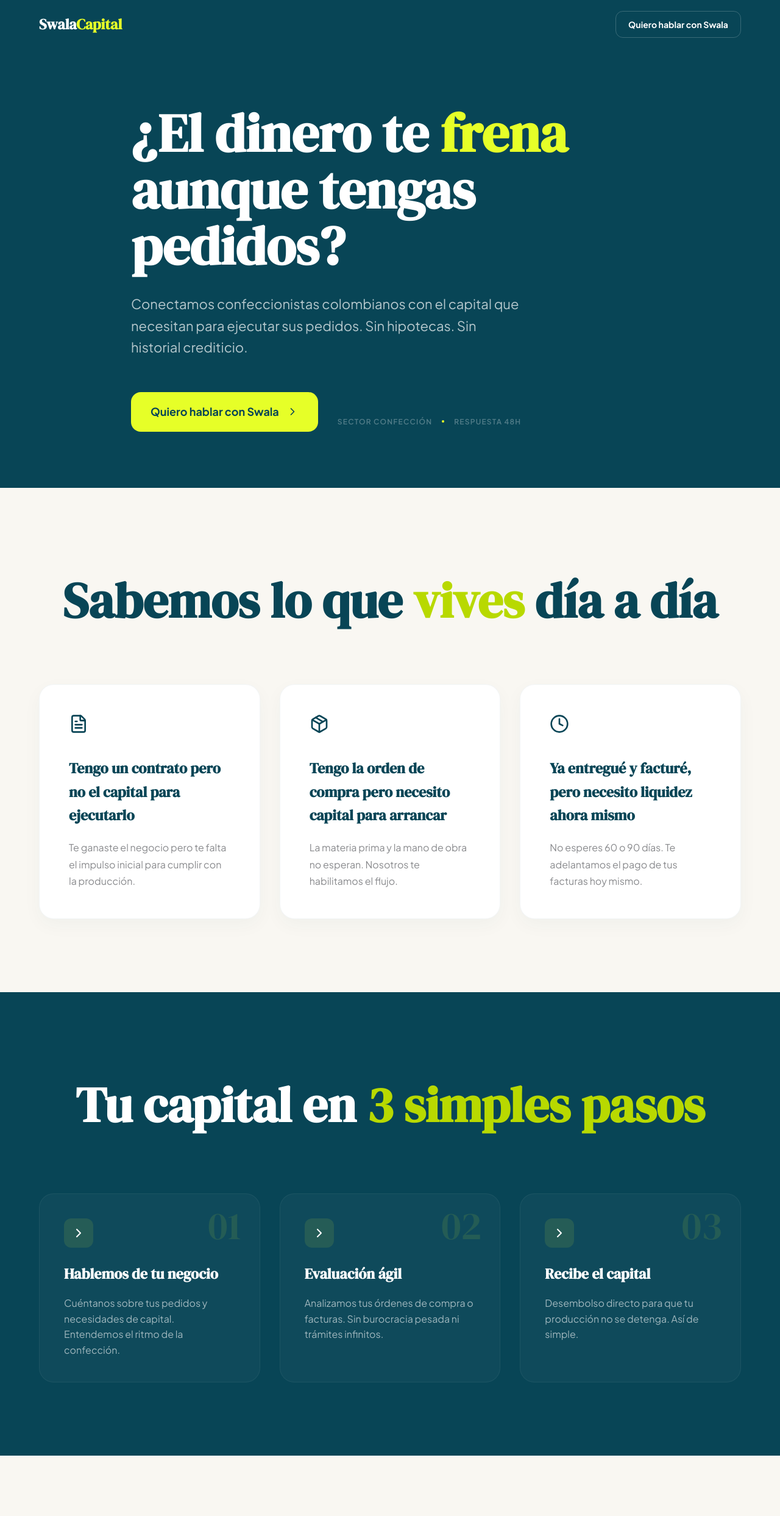
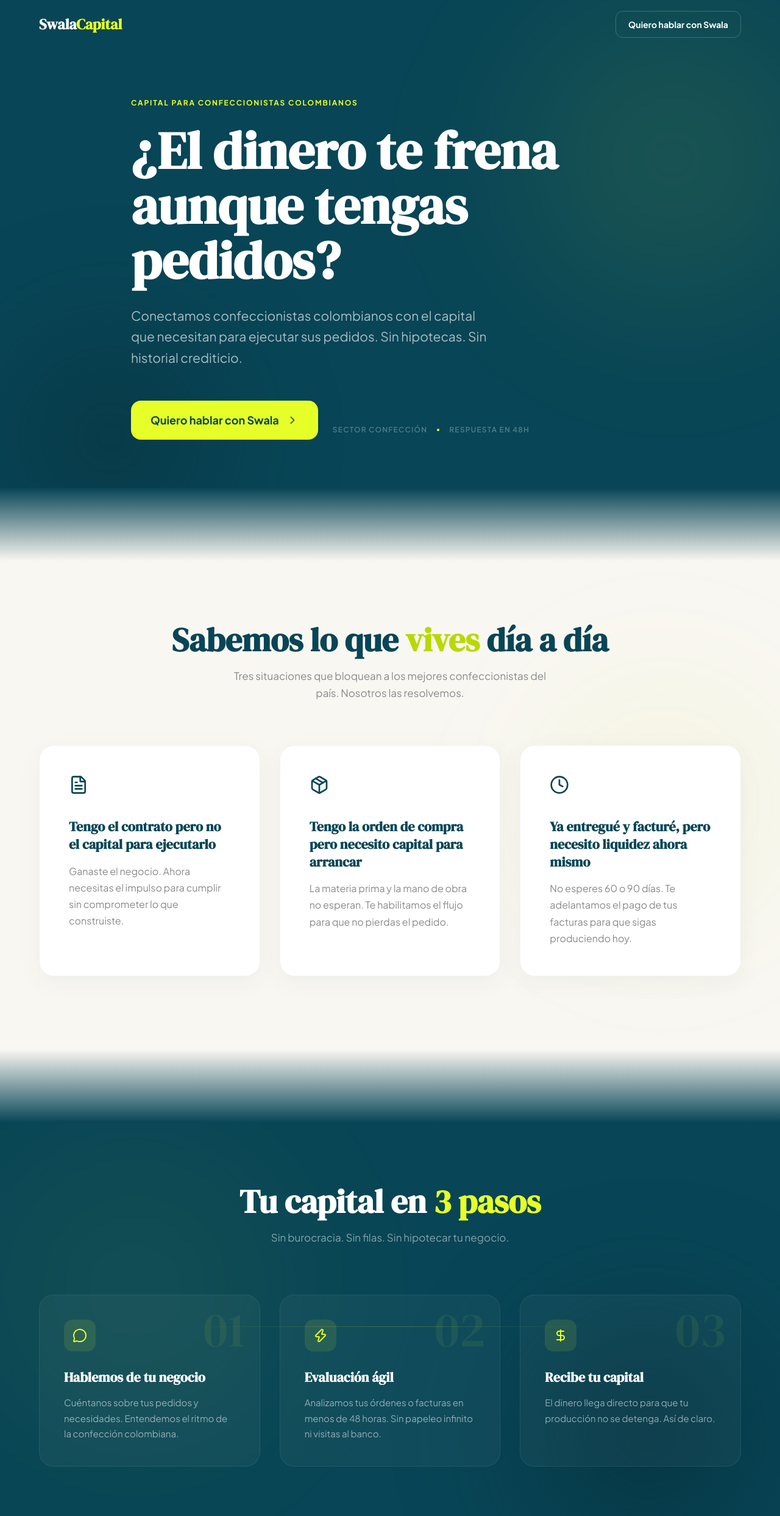
Before and after one commit to Swala-capital/SWALA-Web, a React (Vite) app: page / in a window 1280 px wide. Shown: the top 2486 px of the page at 61% size. Before the commit the page ends 2387 px from the top, so only its background shows below. Built offline with nearby package versions, Linux system fonts and the light colour scheme.

Commit message:
Mejora: Dinamismo de fondo, conectores entre secciones y animaciones fluidas

```diff
--- a/src/App.jsx
+++ b/src/App.jsx
@@ -1,255 +1,378 @@
-import { motion } from 'framer-motion';
-import { FileText, Package, Clock, ChevronRight } from 'lucide-react';
-import { useState, useEffect } from 'react';
+import { motion, useScroll, useTransform } from 'framer-motion';
+import { FileText, Package, Clock, ChevronRight, MessageCircle, Zap, DollarSign } from 'lucide-react';
+import { useState, useEffect, useRef } from 'react';
 
+/* ─── ANIMACIONES GLOBALES ─── */
+const fadeUp = {
+  hidden: { opacity: 0, y: 40 },
+  visible: (delay = 0) => ({
+    opacity: 1,
+    y: 0,
+    transition: { duration: 0.7, delay, ease: [0.16, 1, 0.3, 1] },
+  }),
+};
+
+const fadeIn = {
+  hidden: { opacity: 0 },
+  visible: (delay = 0) => ({
+    opacity: 1,
+    transition: { duration: 0.6, delay },
+  }),
+};
+
+/* ─── ORBE ANIMADO ─── */
+const Orb = ({ color, size, top, left, right, bottom, delay = 0, duration = 20, dx = 80, dy = 60 }) => (
+  <motion.div
+    animate={{ x: [0, dx, 0], y: [0, dy, 0], scale: [1, 1.15, 1] }}
+    transition={{ duration, repeat: Infinity, ease: 'easeInOut', delay }}
+    style={{
+      position: 'absolute',
+      width: size, height: size,
+      top, left, right, bottom,
+      borderRadius: '50%',
+      background: `radial-gradient(circle, ${color} 0%, transparent 70%)`,
+      filter: 'blur(80px)',
+      pointerEvents: 'none',
+    }}
+  />
+);
+
+/* ─── CONECTOR ENTRE SECCIONES ─── */
+const SectionConnector = ({ from, to }) => (
+  <div style={{
+    height: '120px',
+    background: `linear-gradient(to bottom, ${from}, ${to})`,
+    position: 'relative',
+    zIndex: 1,
+  }} />
+);
+
+/* ─── TARJETA DE SITUACIÓN ─── */
+const SituationCard = ({ icon, title, desc, delay }) => (
+  <motion.div
+    variants={fadeUp}
+    custom={delay}
+    initial="hidden"
+    whileInView="visible"
+    viewport={{ once: true, amount: 0.2 }}
+    whileHover={{ y: -10, transition: { duration: 0.3 } }}
+    style={{
+      background: '#fff',
+      padding: '48px',
+      borderRadius: '24px',
+      border: '1px solid rgba(8,69,86,0.06)',
+      boxShadow: '0 10px 40px rgba(8,69,86,0.05)',
+      transition: 'border-color 0.4s, box-shadow 0.4s',
+      cursor: 'default',
+    }}
+    className="sit-card"
+  >
+    <div style={{ marginBottom: '28px', color: 'var(--color-petroleo)' }}>{icon}</div>
+    <h3 style={{
+      fontFamily: 'var(--font-display)', fontSize: '22px',
+      color: 'var(--color-petroleo)', marginBottom: '16px', lineHeight: 1.3,
+    }}>{title}</h3>
+    <p style={{ color: 'var(--color-gris)', fontSize: '16px', lineHeight: 1.7 }}>{desc}</p>
+  </motion.div>
+);
+
+/* ─── TARJETA DE PASO ─── */
+const StepCard = ({ number, icon, title, desc, delay }) => (
+  <motion.div
+    variants={fadeUp}
+    custom={delay}
+    initial="hidden"
+    whileInView="visible"
+    viewport={{ once: true, amount: 0.2 }}
+    whileHover={{ y: -8, transition: { duration: 0.3 } }}
+    style={{
+      position: 'relative',
+      padding: '40px',
+      background: 'rgba(255,255,255,0.04)',
+      borderRadius: '24px',
+      border: '1px solid rgba(255,255,255,0.07)',
+      overflow: 'hidden',
+      cursor: 'default',
+    }}
+    className="step-card"
+  >
+    {/* Número decorativo de fondo */}
+    <div style={{
+      position: 'absolute', top: '16px', right: '24px',
+      fontFamily: 'var(--font-display)', fontSize: '80px',
+      color: 'rgba(230,255,40,0.07)', lineHeight: 1, userSelect: 'none',
+    }}>{number}</div>
+
+    {/* Caja de icono */}
+    <div style={{
+      width: '52px', height: '52px',
+      background: 'rgba(230,255,40,0.1)',
+      borderRadius: '14px',
+      display: 'flex', alignItems: 'center', justifyContent: 'center',
+      marginBottom: '28px',
+      color: 'var(--color-lima)',
+    }}>{icon}</div>
+
+    <h3 style={{
+      fontFamily: 'var(--font-display)', fontSize: '22px',
+      color: '#fff', marginBottom: '14px', lineHeight: 1.3,
+    }}>{title}</h3>
+    <p style={{ color: 'rgba(255,255,255,0.55)', fontSize: '15px', lineHeight: 1.7 }}>{desc}</p>
+  </motion.div>
+);
+
+/* ─── APP PRINCIPAL ─── */
 const App = () => {
   const [scrolled, setScrolled] = useState(false);
 
   useEffect(() => {
-    const handleScroll = () => setScrolled(window.scrollY > 50);
-    window.addEventListener('scroll', handleScroll);
-    return () => window.removeEventListener('scroll', handleScroll);
+    const onScroll = () => setScrolled(window.scrollY > 60);
+    window.addEventListener('scroll', onScroll);
+    return () => window.removeEventListener('scroll', onScroll);
   }, []);
 
   return (
-    <div className="app-root">
-      {/* BACKGROUND DYNAMICS */}
-      <div className="bg-glow">
-        <motion.div
-          animate={{
-            x: [0, 100, 0],
-            y: [0, 50, 0],
-            scale: [1, 1.2, 1],
-          }}
-          transition={{ duration: 20, repeat: Infinity, ease: "linear" }}
-          style={{
-            position: 'absolute', top: '-10%', right: '-10%', width: '800px', height: '800px',
-            borderRadius: '50%', background: 'radial-gradient(circle, rgba(230, 255, 40, 0.08) 0%, transparent 70%)', filter: 'blur(80px)'
-          }}
-        />
-        <motion.div
-          animate={{
-            x: [0, -80, 0],
-            y: [0, 100, 0],
-            scale: [1, 1.1, 1],
-          }}
-          transition={{ duration: 25, repeat: Infinity, ease: "linear" }}
-          style={{
-            position: 'absolute', bottom: '-10%', left: '-10%', width: '600px', height: '600px',
-            borderRadius: '50%', background: 'radial-gradient(circle, rgba(8, 69, 86, 0.04) 0%, transparent 70%)', filter: 'blur(80px)'
-          }}
-        />
-      </div>
+    <div style={{ position: 'relative' }}>
 
-      {/* NAVIGATION */}
-      <nav className={scrolled ? 'scrolled' : ''}>
+      {/* ── NAVEGACIÓN ── */}
+      <nav style={{
+        position: 'fixed', top: 0, left: 0, width: '100%', zIndex: 1000,
+        height: scrolled ? '68px' : '80px',
+        background: scrolled ? 'rgba(8,69,86,0.96)' : 'transparent',
+        backdropFilter: scrolled ? 'blur(12px)' : 'none',
+        borderBottom: scrolled ? '1px solid rgba(255,255,255,0.08)' : 'none',
+        display: 'flex', alignItems: 'center',
+        transition: 'all 0.5s cubic-bezier(0.16,1,0.3,1)',
+      }}>
         <div className="container nav-wrapper">
-          <a href="#" className="logo">
-            Swala<span>Capital</span>
-          </a>
-          <a href="#formulario" className="btn-nav">
-            Quiero hablar con Swala
-          </a>
+          <a href="#" className="logo">Swala<span>Capital</span></a>
+          <a href="#formulario" className="btn-nav">Quiero hablar con Swala</a>
         </div>
       </nav>
 
-      {/* HERO SECTION */}
-      <header className="hero">
-        <div className="container">
+      {/* ══════════════════════════════════
+          SECCIÓN 1 — HERO (Petróleo)
+      ══════════════════════════════════ */}
+      <header style={{
+        minHeight: '100vh',
+        background: 'var(--color-petroleo)',
+        display: 'flex', alignItems: 'center',
+        paddingTop: '80px',
+        position: 'relative',
+        overflow: 'hidden',
+      }}>
+        {/* Orbes internos del Hero */}
+        <Orb color="rgba(230,255,40,0.10)" size="700px" top="-15%" right="-10%" duration={18} dx={60} dy={40} />
+        <Orb color="rgba(8,45,56,0.6)"    size="500px" bottom="-20%" left="-5%"  duration={24} delay={3} dx={-40} dy={60} />
+
+        <div className="container" style={{ position: 'relative', zIndex: 2 }}>
           <motion.div
-            initial={{ opacity: 0, y: 30 }}
-            animate={{ opacity: 1, y: 0 }}
-            transition={{ duration: 0.8 }}
+            variants={fadeUp}
+            initial="hidden"
+            animate="visible"
             className="hero-content"
           >
-            <h1>
-              ¿El dinero te <span className="accent">frena</span> aunque tengas pedidos?
+            <motion.p
+              variants={fadeIn}
+              custom={0.2}
+              initial="hidden"
+              animate="visible"
+              style={{
+                fontSize: '12px', fontWeight: 700, letterSpacing: '0.15em',
+                textTransform: 'uppercase', color: 'var(--color-lima)',
+                marginBottom: '24px',
+              }}
+            >
+              Capital para confeccionistas colombianos
+            </motion.p>
+
+            <h1 className="hero-h1">
+              ¿El dinero te <span className="accent">frena</span><br />aunque tengas pedidos?
             </h1>
-            <p className="hero-sub">
-              Conectamos confeccionistas colombianos con el capital que necesitan para ejecutar sus pedidos. Sin hipotecas. Sin historial crediticio.
-            </p>
-            <div className="hero-actions-container">
+
+            <motion.p variants={fadeUp} custom={0.2} initial="hidden" animate="visible" className="hero-sub">
+              Conectamos confeccionistas colombianos con el capital que necesitan para ejecutar sus pedidos.
+              Sin hipotecas. Sin historial crediticio.
+            </motion.p>
+
+            <motion.div variants={fadeUp} custom={0.4} initial="hidden" animate="visible" className="hero-actions-container">
               <a href="#formulario" className="btn-primary">
                 Quiero hablar con Swala
                 <ChevronRight size={20} />
               </a>
               <div className="hero-badges">
                 <span>Sector Confección</span>
-                <div className="dot"></div>
-                <span>Respuesta 48h</span>
+                <div className="dot" />
+                <span>Respuesta en 48h</span>
               </div>
-            </div>
+            </motion.div>
           </motion.div>
         </div>
       </header>
 
-      {/* SECTION 2: SITUACIONES */}
-      <section className="sec" id="situaciones">
-        <div className="container">
+      {/* Conector Hero → Situaciones */}
+      <SectionConnector from="var(--color-petroleo)" to="var(--color-blanco-hueso)" />
+
+      {/* ══════════════════════════════════
+          SECCIÓN 2 — SITUACIONES (Hueso)
+      ══════════════════════════════════ */}
+      <section id="situaciones" style={{
+        background: 'var(--color-blanco-hueso)',
+        padding: '100px 0 120px',
+        position: 'relative',
+        overflow: 'hidden',
+      }}>
+        {/* Orbe suave Lima, apenas perceptible en el fondo hueso */}
+        <Orb color="rgba(184,217,0,0.08)" size="600px" top="10%" right="-10%" duration={22} delay={1} dx={-50} dy={40} />
+
+        <div className="container" style={{ position: 'relative', zIndex: 2 }}>
           <motion.div
-            initial={{ opacity: 0, y: 20 }}
-            whileInView={{ opacity: 1, y: 0 }}
+            variants={fadeUp}
+            initial="hidden"
+            whileInView="visible"
             viewport={{ once: true }}
-            className="sec-title"
+            style={{ textAlign: 'center', marginBottom: '72px' }}
           >
-            <h2>
-              Sabemos lo que <span className="accent">vives</span> día a día
+            <h2 className="sec-heading">
+              Sabemos lo que <span style={{ color: 'var(--color-lima-dark)' }}>vives</span> día a día
             </h2>
+            <p style={{ color: 'var(--color-gris)', maxWidth: '520px', margin: '16px auto 0', fontSize: '17px', lineHeight: 1.6 }}>
+              Tres situaciones que bloquean a los mejores confeccionistas del país. Nosotros las resolvemos.
+            </p>
           </motion.div>
 
           <div className="grid-3">
             <SituationCard
-              icon={<FileText color="#084556" size={32} />}
-              title="Tengo un contrato pero no el capital para ejecutarlo"
-              desc="Te ganaste el negocio pero te falta el impulso inicial para cumplir con la producción."
+              icon={<FileText size={32} />}
+              title="Tengo el contrato pero no el capital para ejecutarlo"
+              desc="Ganaste el negocio. Ahora necesitas el impulso para cumplir sin comprometer lo que construiste."
               delay={0.1}
             />
             <SituationCard
-              icon={<Package color="#084556" size={32} />}
+              icon={<Package size={32} />}
               title="Tengo la orden de compra pero necesito capital para arrancar"
-              desc="La materia prima y la mano de obra no esperan. Nosotros te habilitamos el flujo."
+              desc="La materia prima y la mano de obra no esperan. Te habilitamos el flujo para que no pierdas el pedido."
               delay={0.2}
             />
             <SituationCard
-              icon={<Clock color="#084556" size={32} />}
+              icon={<Clock size={32} />}
               title="Ya entregué y facturé, pero necesito liquidez ahora mismo"
-              desc="No esperes 60 o 90 días. Te adelantamos el pago de tus facturas hoy mismo."
+              desc="No esperes 60 o 90 días. Te adelantamos el pago de tus facturas para que sigas produciendo hoy."
               delay={0.3}
             />
           </div>
         </div>
       </section>
 
-      {/* SECTION 3: CÓMO FUNCIONA */}
-      <section className="sec" id="proceso" style={{ backgroundColor: 'var(--color-petroleo)', color: '#fff' }}>
-        <div className="container">
+      {/* Conector Situaciones → Proceso */}
+      <SectionConnector from="var(--color-blanco-hueso)" to="var(--color-petroleo)" />
+
+      {/* ══════════════════════════════════
+          SECCIÓN 3 — CÓMO FUNCIONA (Petróleo)
+      ══════════════════════════════════ */}
+      <section id="proceso" style={{
+        background: 'var(--color-petroleo)',
+        padding: '100px 0 120px',
+        position: 'relative',
+        overflow: 'hidden',
+      }}>
+        {/* Orbes en la sección oscura */}
+        <Orb color="rgba(230,255,40,0.06)" size="800px" top="-20%" left="-15%"  duration={26} delay={2} dx={70}  dy={50} />
+        <Orb color="rgba(5,45,56,0.8)"    size="500px" bottom="-15%" right="-5%" duration={20} delay={0} dx={-50} dy={-40} />
+
+        <div className="container" style={{ position: 'relative', zIndex: 2 }}>
           <motion.div
-            initial={{ opacity: 0, y: 20 }}
-            whileInView={{ opacity: 1, y: 0 }}
+            variants={fadeUp}
+            initial="hidden"
+            whileInView="visible"
             viewport={{ once: true }}
-            className="sec-title"
-            style={{ marginBottom: '80px' }}
+            style={{ textAlign: 'center', marginBottom: '80px' }}
           >
-            <h2 style={{ color: '#fff' }}>
-              Tu capital en <span className="accent">3 simples pasos</span>
+            <h2 className="sec-heading" style={{ color: '#fff' }}>
+              Tu capital en <span style={{ color: 'var(--color-lima)' }}>3 pasos</span>
             </h2>
+            <p style={{ color: 'rgba(255,255,255,0.5)', maxWidth: '480px', margin: '16px auto 0', fontSize: '17px', lineHeight: 1.6 }}>
+              Sin burocracia. Sin filas. Sin hipotecar tu negocio.
+            </p>
           </motion.div>
 
-          <div className="grid-3">
+          {/* Línea conectora horizontal entre pasos */}
+          <div style={{ position: 'relative' }}>
+            <div style={{
+              position: 'absolute', top: '52px', left: '20%', right: '20%', height: '1px',
+              background: 'linear-gradient(to right, transparent, rgba(230,255,40,0.2), transparent)',
+              zIndex: 0,
+            }} />
+            <div className="grid-3" style={{ position: 'relative', zIndex: 1 }}>
               <StepCard
                 number="01"
-              icon={<ChevronRight className="text-[#E6FF28]" size={24} />}
+                icon={<MessageCircle size={24} />}
                 title="Hablemos de tu negocio"
-              desc="Cuéntanos sobre tus pedidos y necesidades de capital. Entendemos el ritmo de la confección."
+                desc="Cuéntanos sobre tus pedidos y necesidades. Entendemos el ritmo de la confección colombiana."
                 delay={0.1}
               />
               <StepCard
                 number="02"
-              icon={<ChevronRight className="text-[#E6FF28]" size={24} />}
+                icon={<Zap size={24} />}
                 title="Evaluación ágil"
-              desc="Analizamos tus órdenes de compra o facturas. Sin burocracia pesada ni trámites infinitos."
+                desc="Analizamos tus órdenes o facturas en menos de 48 horas. Sin papeleo infinito ni visitas al banco."
                 delay={0.2}
               />
               <StepCard
                 number="03"
-              icon={<ChevronRight className="text-[#E6FF28]" size={24} />}
-              title="Recibe el capital"
-              desc="Desembolso directo para que tu producción no se detenga. Así de simple."
+                icon={<DollarSign size={24} />}
+                title="Recibe tu capital"
+                desc="El dinero llega directo para que tu producción no se detenga. Así de claro."
                 delay={0.3}
               />
             </div>
           </div>
+        </div>
       </section>
 
+      {/* Estilos internos */}
       <style>{`
-        .hero-actions-container { display: flex; flex-direction: column; gap: 24px; align-items: flex-start; }
-        @media (min-width: 768px) {
-          .hero-actions-container { flex-direction: row; align-items: center; gap: 32px; }
+        .hero-h1 {
+          font-family: var(--font-display);
+          font-size: clamp(48px, 7vw, 86px);
+          line-height: 1.05;
+          margin-bottom: 28px;
+          color: #fff;
         }
-
-        /* STEP CARD STYLES */
-        .step-card {
-          position: relative;
-          padding: 40px;
-          background: rgba(255,255,255,0.03);
-          border-radius: 24px;
-          border: 1px solid rgba(255,255,255,0.05);
-          transition: var(--transition);
+        .hero-sub {
+          font-size: clamp(17px, 2vw, 21px);
+          color: rgba(255,255,255,0.65);
+          margin-bottom: 52px;
+          max-width: 600px;
+          line-height: 1.65;
         }
-
+        .hero-actions-container {
+          display: flex;
+          flex-wrap: wrap;
+          gap: 24px;
+          align-items: center;
+        }
+        .sec-heading {
+          font-family: var(--font-display);
+          font-size: clamp(34px, 5vw, 54px);
+          color: var(--color-petroleo);
+          line-height: 1.1;
+        }
+        .sit-card:hover {
+          border-color: var(--color-lima) !important;
+          box-shadow: 0 24px 60px rgba(8,69,86,0.1) !important;
+        }
         .step-card:hover {
-          background: rgba(255,255,255,0.06);
-          border-color: var(--color-lima);
-          transform: translateY(-8px);
+          background: rgba(255,255,255,0.07) !important;
+          border-color: var(--color-lima) !important;
         }
-
-        .step-number {
-          font-family: var(--font-display);
-          font-size: 64px;
-          color: rgba(230, 255, 40, 0.1);
-          position: absolute;
-          top: 20px;
-          right: 30px;
-          line-height: 1;
-        }
-
-        .step-card h3 {
-          font-family: var(--font-display);
-          font-size: 24px;
-          color: #fff;
-          margin-bottom: 16px;
-          position: relative;
-        }
-
-        .step-card p {
-          color: rgba(255,255,255,0.6);
-          font-size: 16px;
-          line-height: 1.6;
-        }
-
-        .icon-box {
-          width: 48px;
-          height: 48px;
-          background: rgba(230, 255, 40, 0.1);
-          border-radius: 12px;
-          display: flex;
-          align-items: center;
-          justify-content: center;
-          margin-bottom: 24px;
+        @media (max-width: 768px) {
+          .grid-3 { grid-template-columns: 1fr !important; }
+          .hero-actions-container { flex-direction: column; align-items: flex-start; }
         }
       `}</style>
     </div>
   );
 };
 
-const StepCard = ({ number, icon, title, desc, delay }) => (
-  <motion.div
-    initial={{ opacity: 0, scale: 0.9 }}
-    whileInView={{ opacity: 1, scale: 1 }}
-    viewport={{ once: true }}
-    transition={{ delay, duration: 0.5 }}
-    className="step-card"
-  >
-    <div className="step-number">{number}</div>
-    <div className="icon-box">{icon}</div>
-    <h3>{title}</h3>
-    <p>{desc}</p>
-  </motion.div>
-);
-
-const SituationCard = ({ icon, title, desc, delay }) => (
-  <motion.div
-    initial={{ opacity: 0, y: 30 }}
-    whileInView={{ opacity: 1, y: 0 }}
-    viewport={{ once: true }}
-    transition={{ delay }}
-    whileHover={{ y: -10 }}
-    className="sit-card"
-  >
-    <div className="icon-wrapper">{icon}</div>
-    <h3>{title}</h3>
-    <p>{desc}</p>
-  </motion.div>
-);
-
 export default App;
```
Also changed, not shown: 3 other files (tests, documents, lock files or other folders). Lines whose indentation alone changed are shown as unchanged.
